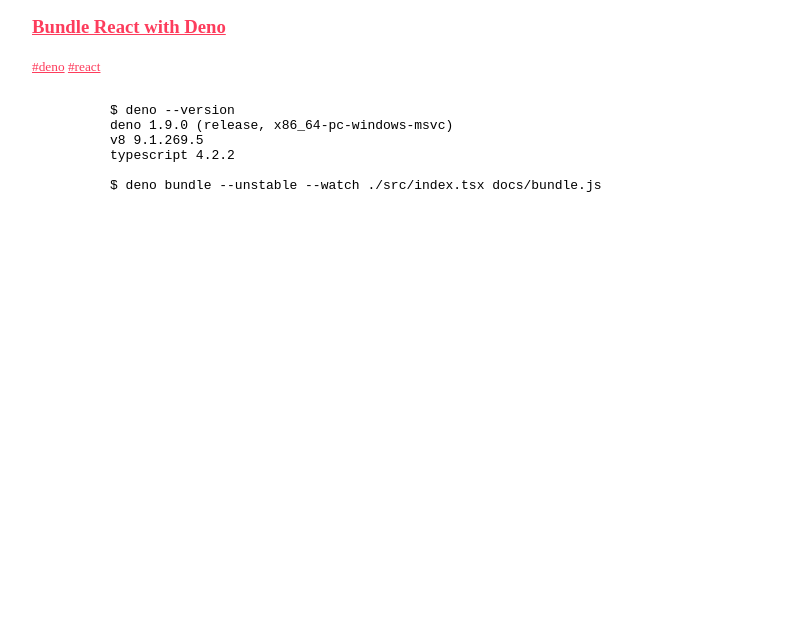
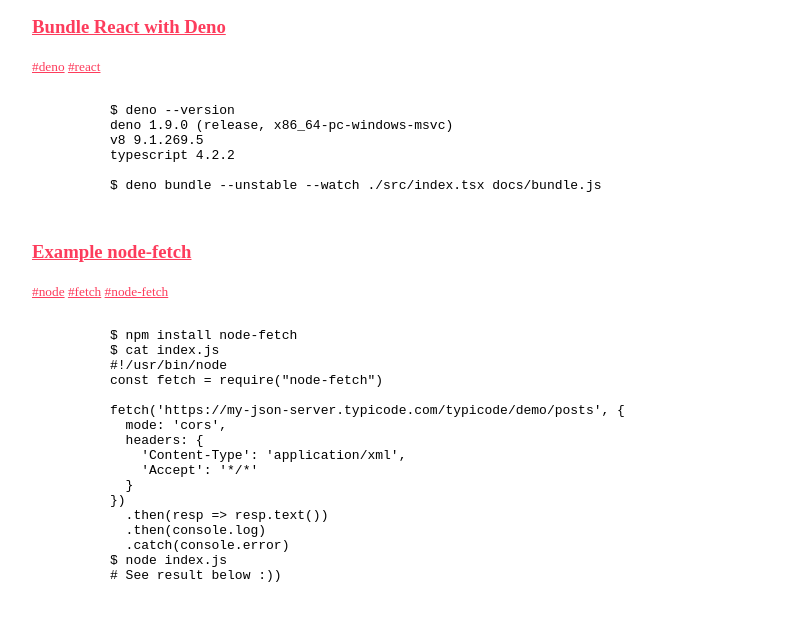
Before and after one commit to thiennn2/thiennn2.github.io, a plain HTML site: page docs/index.html in a window 1280 px wide. Shown: the part 470-1090 px from the top of the page, without its empty margins (8-802 px from the left). Before the commit the page ends 800 px from the top, so only its background shows below. Drawn offline with Linux system fonts and the light colour scheme.

Commit message:
note: node-fetch with example

```diff
--- a/docs/index.html
+++ b/docs/index.html
@@ -60,6 +60,35 @@
         </code>
       </pre>
     </article>
+    <article>
+      <h3><a href="https://github.com/thiennn2/example-node-fetch">Example node-fetch</a></h3>
+      <small>
+        <a href="#">#node</a>
+        <a href="#">#fetch</a>
+        <a href="#">#node-fetch</a>
+      </small>
+      <pre>
+        <code>
+          $ npm install node-fetch
+          $ cat index.js
+          #!/usr/bin/node
+          const fetch = require("node-fetch")
+
+          fetch('https://my-json-server.typicode.com/typicode/demo/posts', {
+            mode: 'cors',
+            headers: {
+              'Content-Type': 'application/xml',
+              'Accept': '*/*'
+            }
+          })
+            .then(resp => resp.text())
+            .then(console.log)
+            .catch(console.error)
+          $ node index.js
+          # See result below :))
+        </code>
+      </pre>
+    </article>
   </main>
 </body>
 </html>
```
